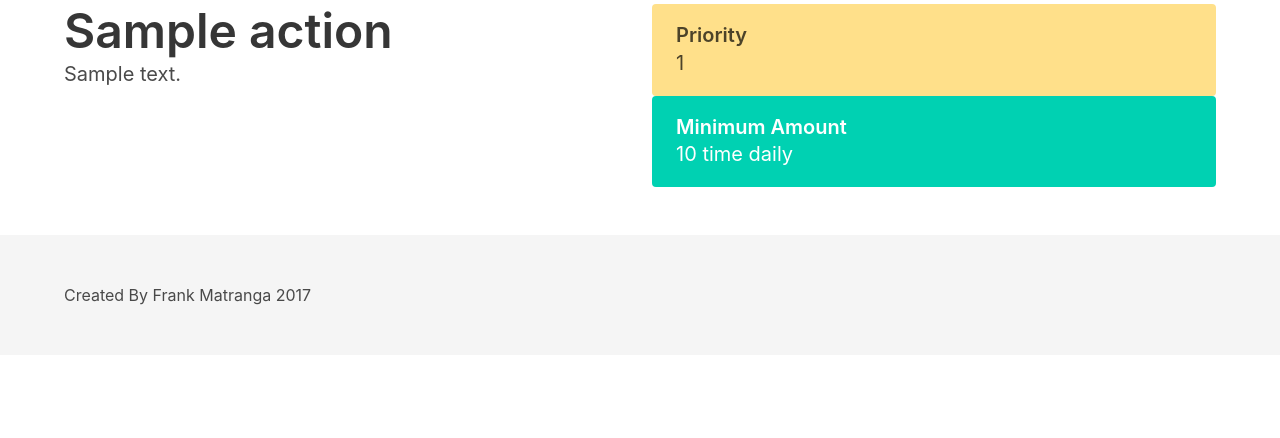
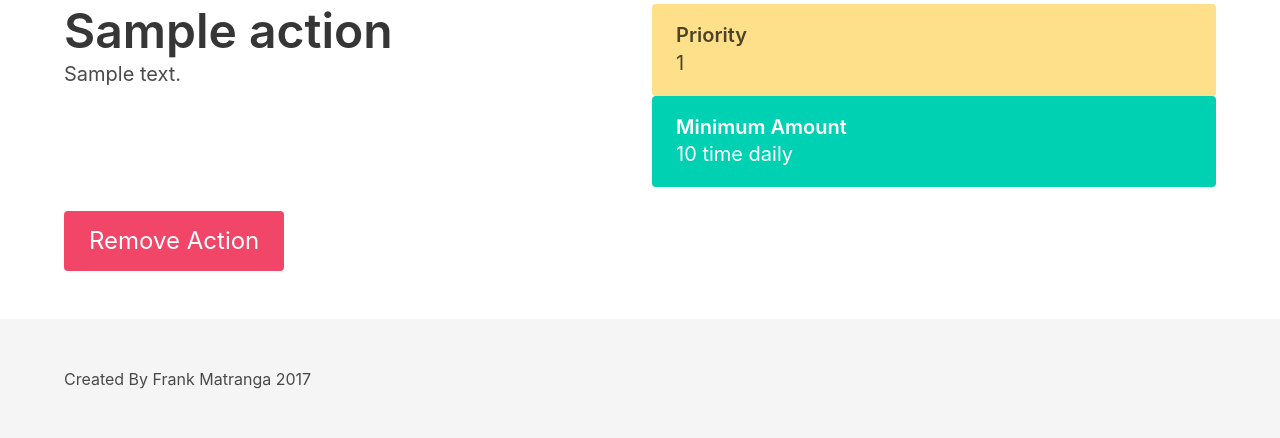
Before and after one commit to Apexal/cotidie, a Flask app: template cotidie/templates/action.html in a window 1280 px wide. Shown: the part 257-695 px from the top of the page. Run offline with Flask 2, Linux system fonts and the light colour scheme; the template is opened without the code that fills it: values that come from a table or form of the project are taken from there, others are empty; tables that the repository leaves empty hold one stand-in row (values such as "Sample post"); some libraries are stand-ins or nearby versions.

Commit message:
Delete actions

```diff
--- a/cotidie/templates/action.html
+++ b/cotidie/templates/action.html
@@ -21,6 +21,10 @@
                 </article>
             </div>
         </div>
+
+        <form action="/actions/{{ action.id }}/remove" method="POST" onsubmit="return confirm('Are you sure you want to remove this action? It cannot be undeleted.');">
+            <button class="button is-large is-danger" type="submit">Remove Action</button>
+        </form>
     </div>
 
 
--- a/cotidie/views.py
+++ b/cotidie/views.py
@@ -32,6 +32,17 @@ def add_action():
     flash('Successfully added new action.', 'success')
 
     return redirect(url_for('actions', action_id=new_action.id))
+
+@app.route("/actions/<int:action_id>/remove", methods=['POST'])
+@requires_auth
+def remove_action(action_id):
+    action = Action.query.get(action_id)
+    db.session.delete(action)
+    db.session.commit()
+
+    flash('Successfully deleted action.', 'warning')
+
+    return redirect(url_for('actions'))
 
 @app.route("/days")
 @app.route("/days/<string:date>")
```
